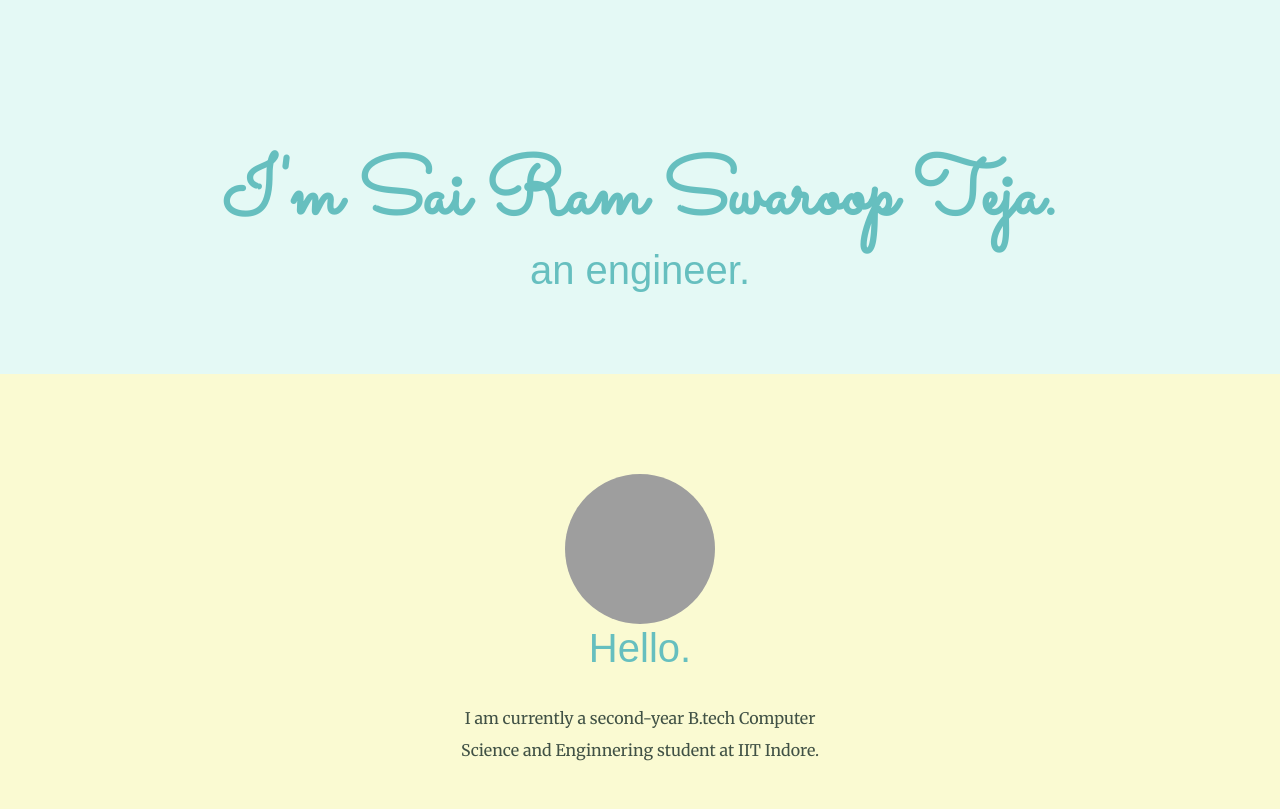
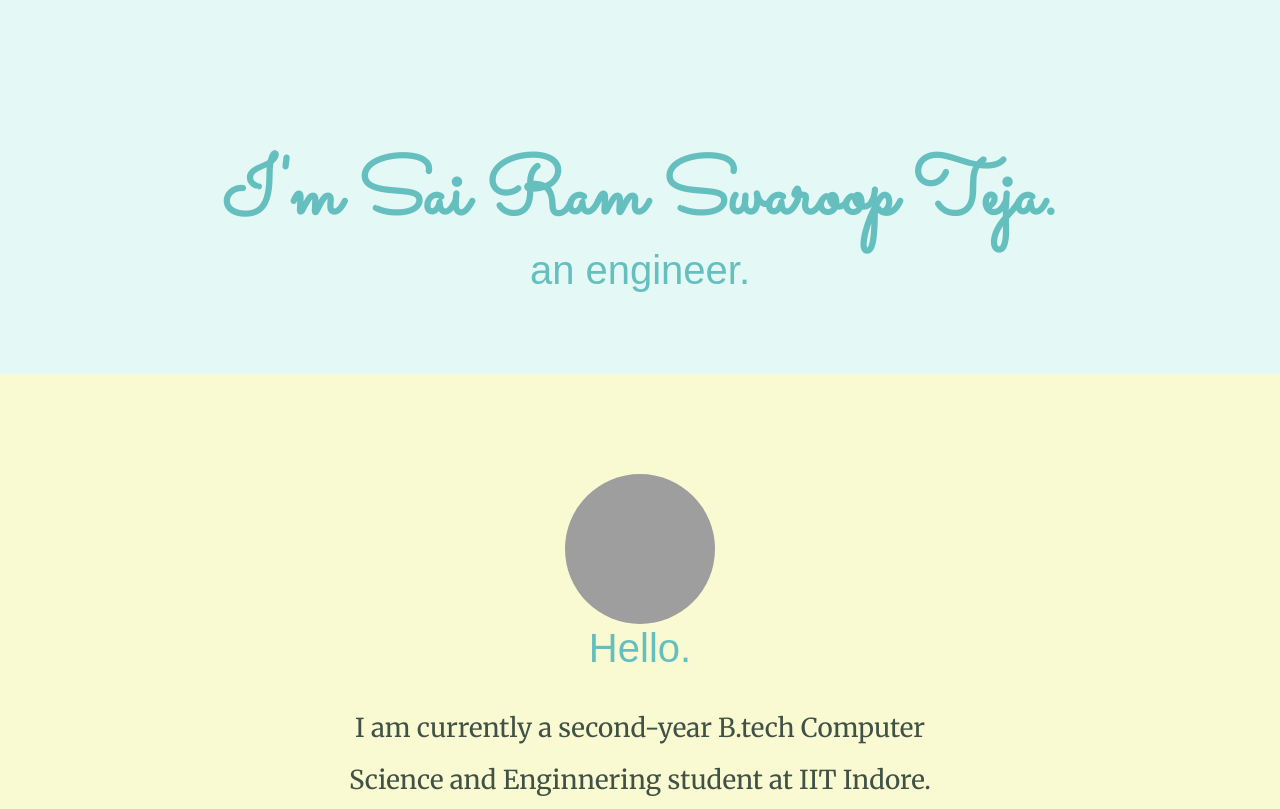
Before and after one commit to sairamswaroopteja/Professional-Identity, a plain HTML site: page index.html in a window 1280 px wide. Shown: the top 809 px of the page. Drawn offline with nearby package versions, Linux system fonts and the light colour scheme; grey boxes are pictures that could not be loaded.

Commit message:
Update main.css

```diff
--- a/main.css
+++ b/main.css
@@ -44,9 +44,10 @@ h2 {
     width: 150px;
 }
 .intro {
-    width: 30%;
+    width: 50%;
     margin: auto;
     line-height: 2;
+    font-size: 26px;
 }
 .intro p{
     margin-bottom: 100px;
```
